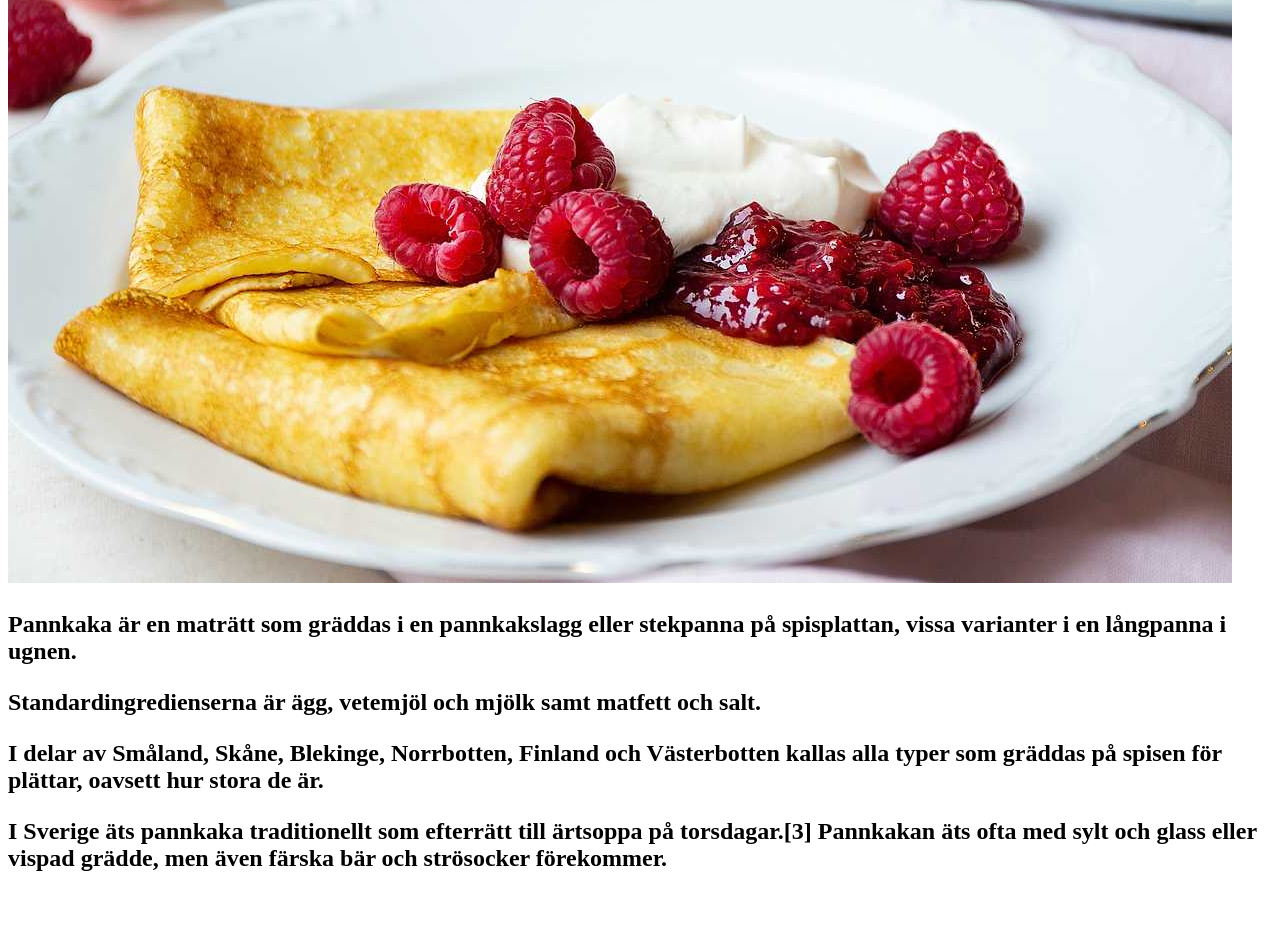
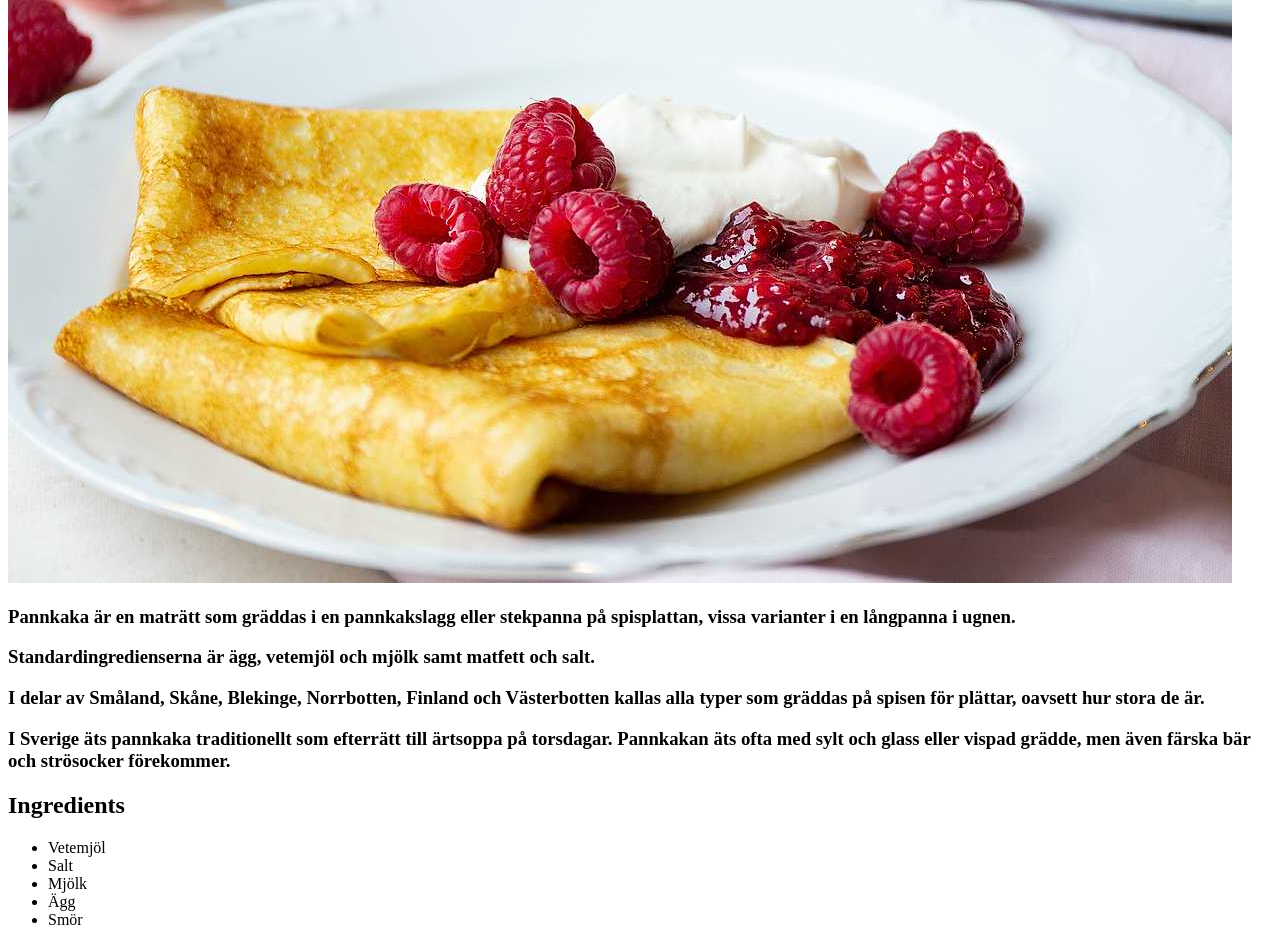
Before and after one commit to johansg93/odin-recipes, a plain HTML site: page recipes/pannkaka.html in a window 1280 px wide. Shown: the part 415-1360 px from the top of the page. Before the commit the page ends 1311 px from the top, so only its background shows below. Drawn offline with Linux system fonts and the light colour scheme.

Commit message:
add ingridients to pannkaka.html

```diff
--- a/recipes/pannkaka.html
+++ b/recipes/pannkaka.html
@@ -9,10 +9,20 @@
 <body>
     <h1>Pannakaka</h1>
     <img src="pannkaka.jpg">
-    <h2><p>Pannkaka är en maträtt som gräddas i en pannkakslagg eller stekpanna på spisplattan, vissa varianter i en långpanna i ugnen.</p>
+    <h3><p>Pannkaka är en maträtt som gräddas i en pannkakslagg eller stekpanna på spisplattan, vissa varianter i en långpanna i ugnen.</p>
         <p>Standardingredienserna är ägg, vetemjöl och mjölk samt matfett och salt.</p>
         <p>I delar av Småland, Skåne, Blekinge, Norrbotten, Finland och Västerbotten kallas alla typer som gräddas på spisen för plättar, oavsett hur stora de är.</p>
-        <p>I Sverige äts pannkaka traditionellt som efterrätt till ärtsoppa på torsdagar.[3] Pannkakan äts ofta med sylt och glass eller vispad grädde, men även färska bär och strösocker förekommer.</p>
-    </h2>
+        <p>I Sverige äts pannkaka traditionellt som efterrätt till ärtsoppa på torsdagar. Pannkakan äts ofta med sylt och glass eller vispad grädde, men även färska bär och strösocker förekommer.</p>
+    </h3>
+    <h2>Ingredients</h2>
+    <ul>
+        <li>Vetemjöl</li>
+        <li>Salt</li>
+        <li>Mjölk</li>
+        <li>Ägg</li>
+        <li>Smör</li>
+
+
+    </ul>
 </body>
 </html>
```
